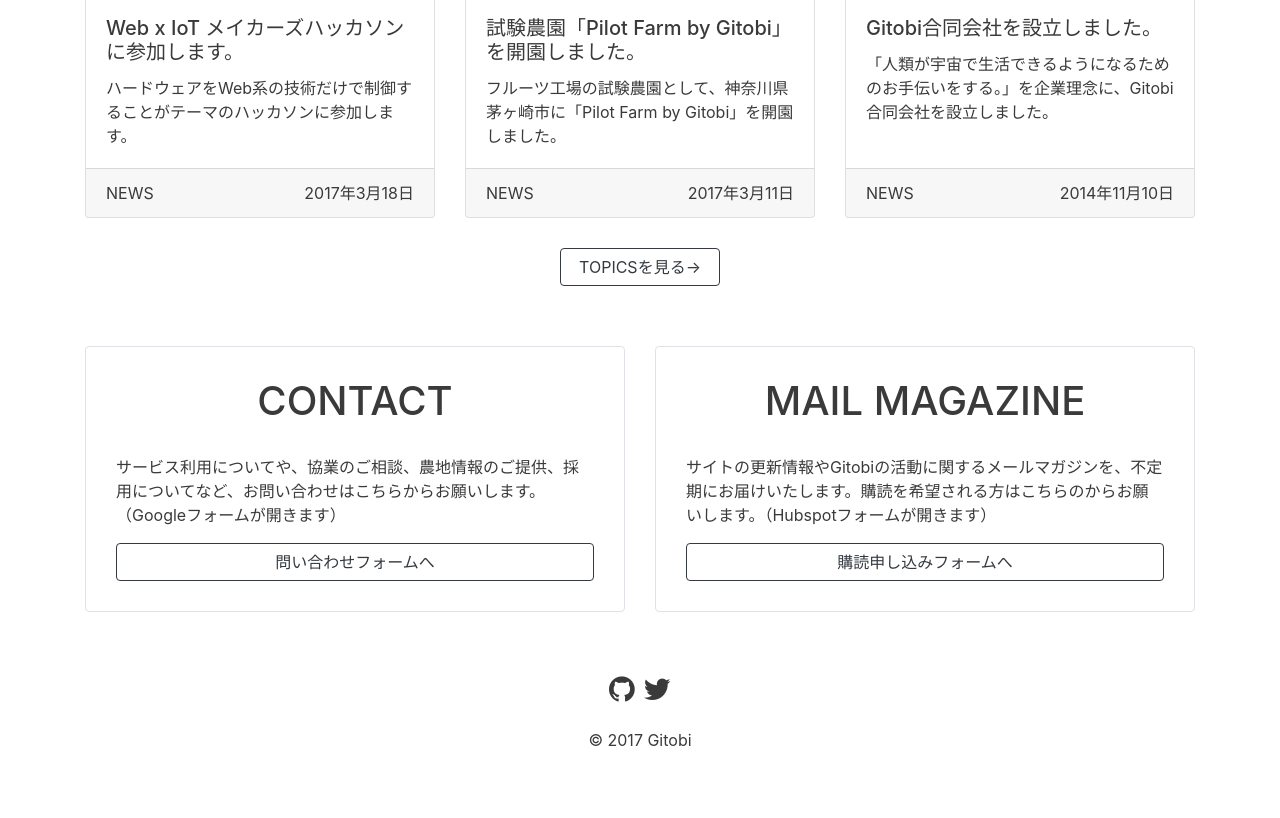
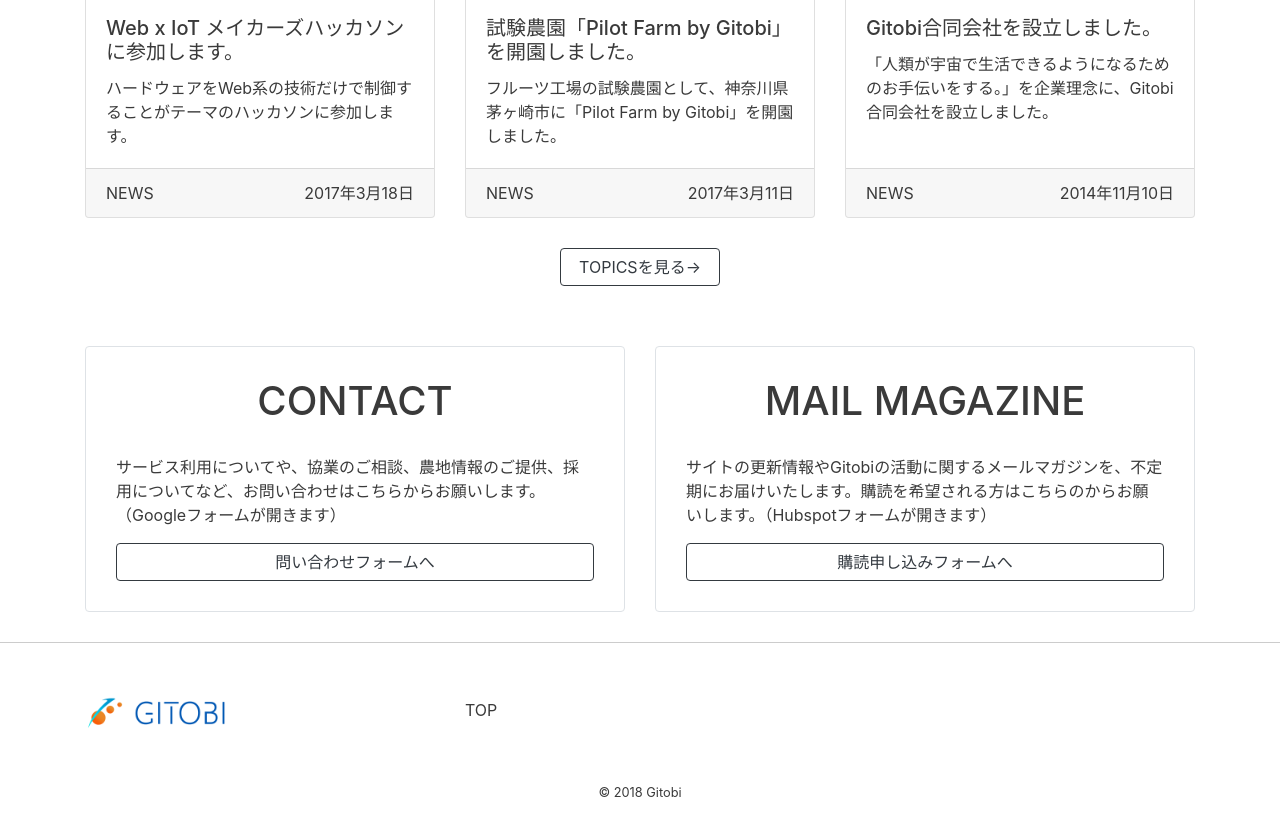
Before and after one commit to gitobi/gitobi.github.io, a Jekyll site: the page built from index.html, in a window 1280 px wide and 1400 px high, scrolled down 1481 px, cut to the strip 582-1400 px from the top of the window. Built offline with Jekyll 4.4.1, drawn with Linux system fonts in a browser that asks for light colours; nearby versions of some CDN libraries; before the commit the page ends 2840 px from its top, so only the background shows below that.

Commit message:
Design footer

```diff
--- a/_includes/footer.html
+++ b/_includes/footer.html
@@ -1,19 +1,22 @@
-<footer class="container-fluid">
-  <div>
-    <ul>
-      <li>
-        <a href="https://github.com/{{ site.data.organization.social.github }}" target="blank" rel="nofollow">
-          <i class="fa fa-github" aria-hidden="true"></i>
-        </a>
-      </li>
-      <li>
-        <a href="https://twitter.com/{{ site.data.organization.social.twitter }}" target="blank" rel="nofollow">
-          <i class="fa fa-twitter" aria-hidden="true"></i>
-        </a>
-      </li>
-    </ul>
-  </div>
-  <div>
-      &copy; 2017 Gitobi
-  </div>
+<footer>
+    <div class="container">
+        <div class="row">
+                <div class="col-md-4 logo">
+                    <a href="/">
+                        <img class="img" src="/assets/images/logo.png" />
+                        <img class="img" src="/assets/images/font.png" />
+                    </a>
+                </div>
+                <div class="col-md-4">
+                    <ul class="footer-menu">
+                        <li><a href="/">TOP</a></li>
+                    </ul>
+                </div>
+        </div>
+        <div class="row">
+                <div class="col-lg-12">
+                    <p class="copyright">&copy; {{ site.time | date: '%Y' }} Gitobi</p>
+                </div>
+        </div>
+    </div>
 </footer>
--- a/assets/css/main.scss
+++ b/assets/css/main.scss
@@ -202,19 +202,38 @@
 }
 
 footer {
-  padding-top: 25px;
-  padding-bottom:25px;
-  text-align: center;
-  ul {
+  border-top: solid 1px #cccccc;
+  padding-top: 50px;
+
+  .logo {
+    margin-bottom: 30px;
+
+    .img {
+      margin: 0;
+      padding: 0;
+      display: inline-block;
+      height: 40px;
+      letter-spacing: normal;
+    }
+  }
+  .footer-menu{
     padding-left: 0px;
+    list-style-type: none;
+
     li {
-      display: inline;
+      margin: 5px 0;
       a {
-        font-size: 30px;
+        text-decoration: none;
+        font-size: 16px;
       }
       a:link, a:hover, a:visited, a:active {
         color: $color-font;
       }
     }
   }
+  .copyright {
+    margin-top: 20px;
+    text-align: center;
+    font-size: .8em;
+  }
 }
```
